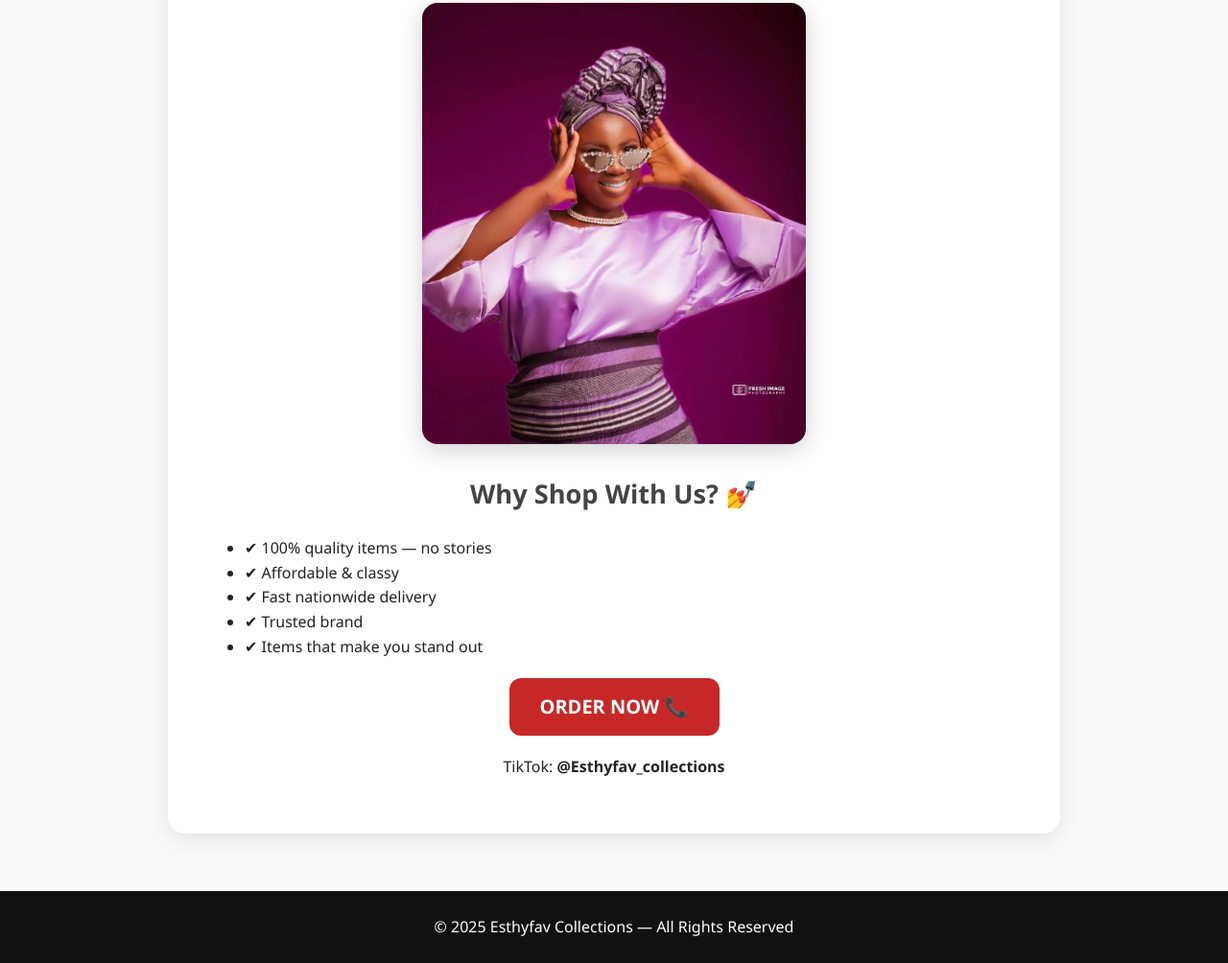
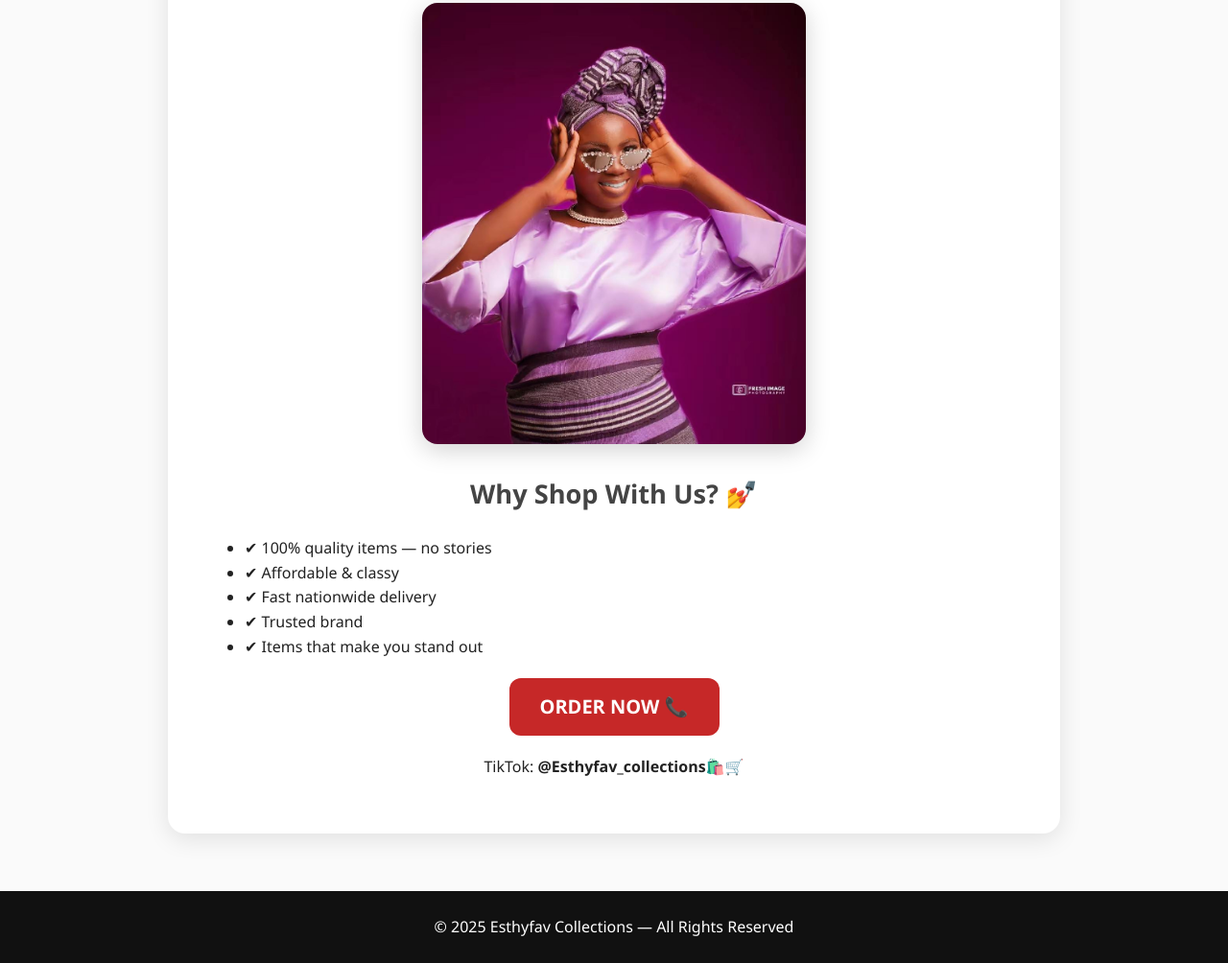
Before and after one commit to Giftfx-ship/-ESTHYFAV-COLLECTIONS-END-OF-YEAR-CHRISTMAS-SALE-, a plain HTML site: page index.html in a window 1280 px wide. Shown: the part 1279-2283 px from the top of the page at 96% size. Drawn offline with Linux system fonts and the light colour scheme.

Commit message:
Add shopping emojis to TikTok handle

```diff
--- a/index.html
+++ b/index.html
@@ -189,7 +189,7 @@
     <a href="tel:07058987882" class="btn">ORDER NOW 📞</a>
 
     <p style="text-align:center; margin-top:10px;">
-      TikTok: <strong>@Esthyfav_collections</strong>
+      TikTok: <strong>@Esthyfav_collections🛍️🛒</strong>
     </p>
   </div>
 
```
